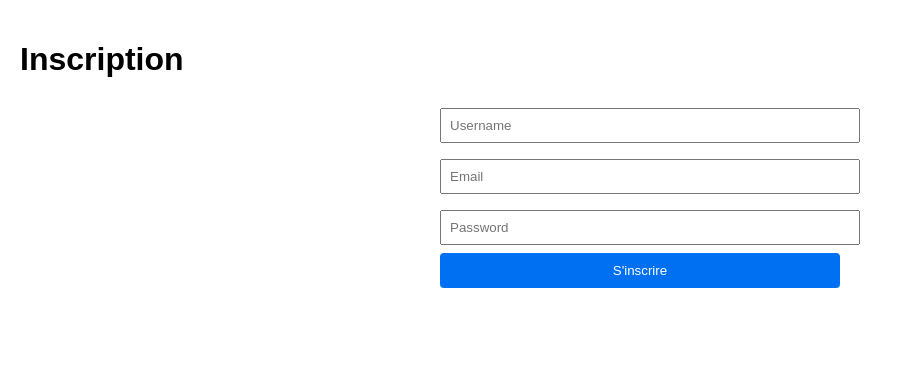
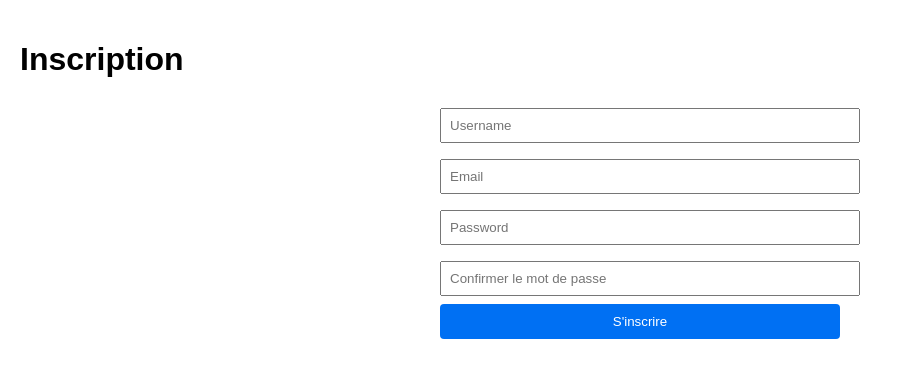
Before and after one commit to KyleAktr/forum, a Next.js app in the folder frontend/: page /register in a window 1280 px wide. Shown: the top 378 px of the page, without its empty margins (0-901 px from the left). Built offline with nearby package versions, Linux system fonts and the light colour scheme.

Commit message:
Added double password verification

```diff
--- a/frontend/src/app/register/page.tsx
+++ b/frontend/src/app/register/page.tsx
@@ -8,12 +8,19 @@ export default function Register() {
     const handleSubmit = async (e: React.FormEvent<HTMLFormElement>) => {
         e.preventDefault();
         const formData = new FormData(e.currentTarget);
+        const password = formData.get('password') as string;
+        const confirmPassword = formData.get('confirmPassword') as string;
+
+        if (password !== confirmPassword) {
+            setError('Les mots de passe ne correspondent pas');
+            return;
+        }
 
         try {
             await register(
                 formData.get('username') as string,
                 formData.get('email') as string,
-                formData.get('password') as string
+                password
             );
             window.location.href = '/login';
         } catch {
@@ -35,6 +42,9 @@ export default function Register() {
                 <div>
                     <input name="password" type="password" placeholder="Password" required />
                 </div>
+                <div>
+                    <input name="confirmPassword" type="password" placeholder="Confirmer le mot de passe" required />
+                </div>
                 <button type="submit">S&apos;inscrire</button>
             </form>
         </div>
```
